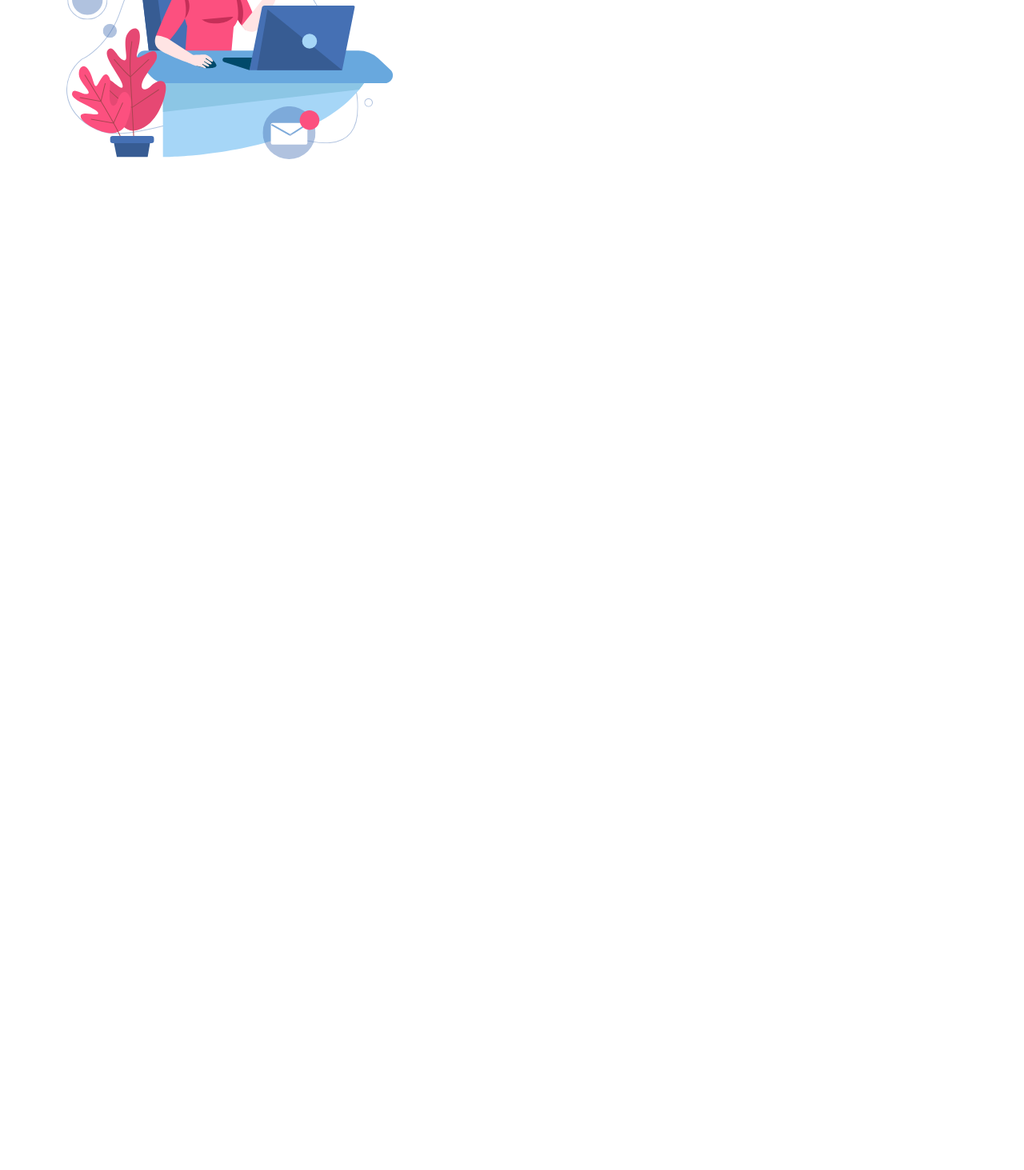
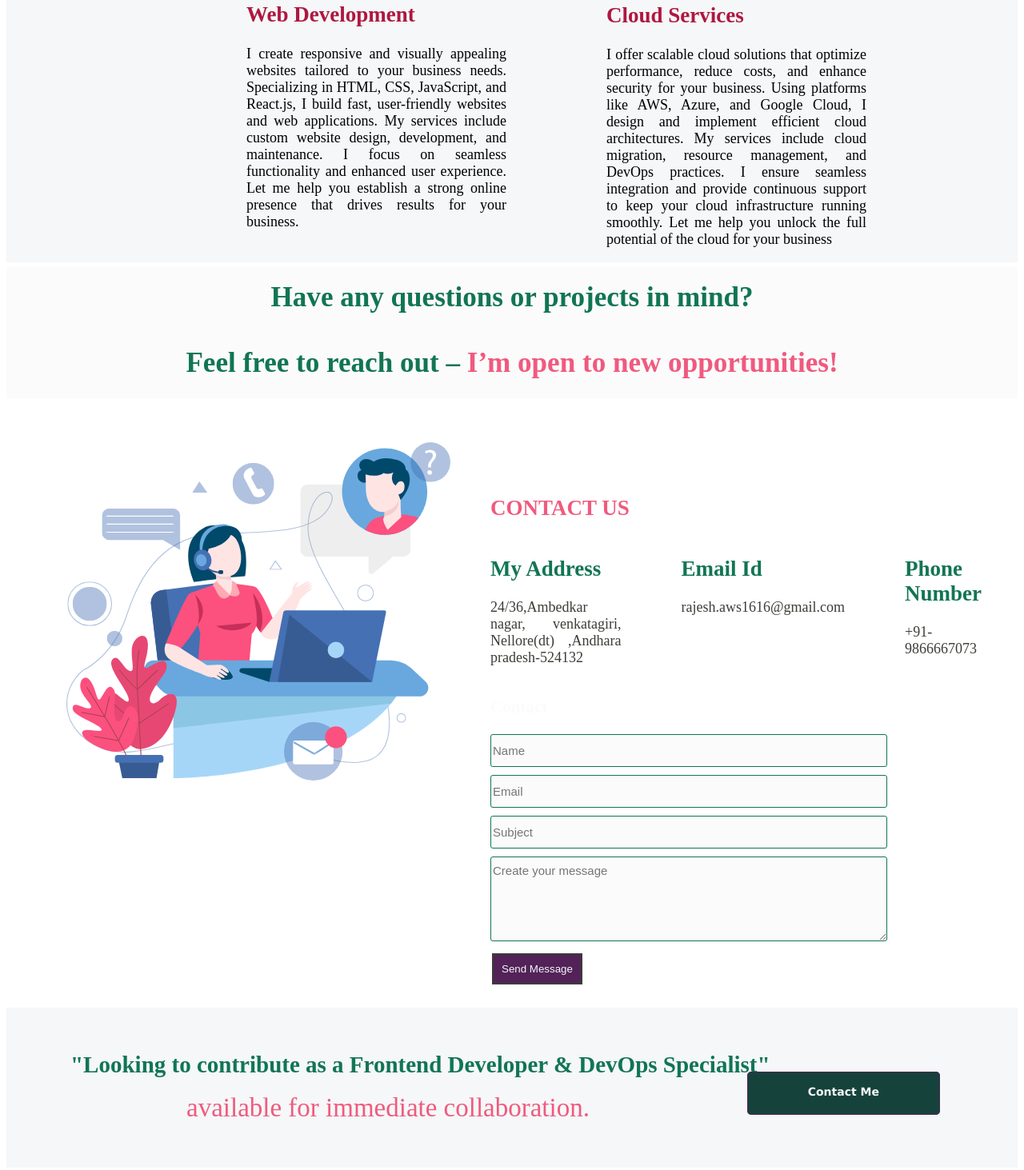
Before and after one commit to rajeshkalavapalli/portfolio, a plain HTML site: page index.html in a window 1280 px wide. Shown: the part 1796-3259 px from the top of the page at 80% size. Before the commit the page ends 2007 px from the top, so only its background shows below. Drawn offline with Linux system fonts and the light colour scheme.

Commit message:
my portfolio new

```diff
--- a/index.html
+++ b/index.html
@@ -77,7 +77,7 @@
 
                 <div id="skillsSection" class="content-section hidden">
                     <h1>SKILLS</h1>
-                    <p>I am a skilled <b>Full-Stack Web Developer</b> with expertise in Frontend Development using <b>HTML5, CSS3, JavaScript, and React.js</b>, creating responsive and accessible user interfaces. On the backend, I build scalable solutions with <b>Node.js and RESTful APIs, along with database management and authentication</b>. With experience in <b>DevOps & Cloud technologies like AWS, Docker, and Kubernetes</b>, I streamline deployments using <b>CI/CD</b> pipelines and Infrastructure as Code. Additionally, I automate server management through shell scripting for optimized performance. Let’s bring your digital vision to life with seamless, <b>high-performing web solutions</b>!</p>
+                    <p>I am a skilled <b>Full-Stack Web Developer</b> with expertise in Frontend Development using <b>HTML5, CSS3, JavaScript, and React.js</b>, creating responsive and accessible user interfaces. With experience in <b>DevOps & Cloud technologies like AWS, Docker, and Kubernetes</b>, I streamline deployments using <b>CI/CD</b> pipelines and Infrastructure as Code. Additionally, I automate server management through shell scripting for optimized performance. Let’s bring your digital vision to life with seamless, <b>high-performing web solutions</b>!</p>
 
                     <div class="progress-bar-container">
                         <div class="progress-bar-wrap">
@@ -147,7 +147,37 @@
         </div>
     </div>
 </section>
+<section>
+    <div class="tag">
+        <h2>Expert Solutions  </h2>
+        <h2>I Deliver to My Clients for Real Results.....</h2>
+    </div>
+   </section>
 
+   <section>
+    <div class="service">
+        <div class="services1">
+            <div class="service-icon">
+                <img src="./assets/code.png" alt="" width="90px">
+            </div>
+            <div class="servie-text" >
+                <h1>Web Development</h1>
+                <p>I create responsive and visually appealing websites tailored to your business needs. Specializing in HTML, CSS, JavaScript, and React.js, I build fast, user-friendly websites and web applications. My services include custom website design, development, and maintenance. I focus on seamless functionality and enhanced user experience. Let me help you establish a strong online presence that drives results for your business.</p>
+            </div>
+
+        </div>
+        <div class="services1">
+            <div class="service-icon">
+                <img src="./assets/kisspng-cloud-computing-cloud-storage-download-icon-cloud-service-icon-vector-5a78802d9a13c1.6399091015178465736311.png" alt="" width="115px">
+            </div>
+            <div class="servie-text" >
+                <h1>Cloud Services</h1>
+                <p>I offer scalable cloud solutions that optimize performance, reduce costs, and enhance security for your business. Using platforms like AWS, Azure, and Google Cloud, I design and implement efficient cloud architectures. My services include cloud migration, resource management, and DevOps practices. I ensure seamless integration and provide continuous support to keep your cloud infrastructure running smoothly. Let me help you unlock the full potential of the cloud for your business</p>
+            </div>
+
+        </div>
+    </div>
+</section>
    <section>
     <section>
         <div class="opentowork">
@@ -165,27 +195,65 @@
     <div class="contact-container">
         <div class="contact-wrap">
             <div >
-                <img src="./assets/contact_us1.svg" alt="contact">
+                <img src="./assets/contact_us1.svg" alt="contact" width="480px">
             </div>
             <div class="contact-info">
                 <div>
                     <h1>CONTACT US</h1>
                 </div>
                <div class="address">
-                <div>
+                <div class="full-adress">
                     <H1>My Address</H1>
+                    <p>24/36,Ambedkar nagar, venkatagiri, Nellore(dt) ,Andhara pradesh-524132 </p>
+
                 </div>
-                <div>
+                <div class="full-adress">
                     <H1>Email Id</H1>
+                    <p>rajesh.aws1616@gmail.com</p>
                 </div>
-                <div>
+                <div class="full-adress">
                     <H1>Phone Number</H1>
+                    <p>+91-9866667073</p>
                 </div>
+               </div>
+               <div>
+                <form action="/submit" method="post">
+                  <h3>Contact</h3>
+                  <div class="form-group">
+                    <input type="text" class="submit-form" name="name" id="name" placeholder="Name" required>
+                  </div>
+                  <div class="form-group">
+                    <input type="email" class="submit-form" name="email" id="email" placeholder="Email" required>
+                  </div>
+                  <div class="form-group">
+                    <input type="text" class="submit-form" name="subject" id="subject" placeholder="Subject" required>
+                  </div>
+                  <div class="form-group">
+                    <textarea name="message" id="message" class="submit-form" cols="30" rows="4" placeholder="Create your message" required></textarea>
+                  </div>
+                  <div>
+                    <input type="submit" value="Send Message" class="button-primary">
+                    <div class="submitting"></div>
+                  </div>
+                </form>
+              </div>
+
                </div>
             </div>
         </div>
     </div>
 
+   </section>
+   <section>
+        <div class="work">
+           <div>
+                <h1>"Looking to contribute as a Frontend Developer & DevOps Specialist"</h1>
+                 <p>available for immediate collaboration.</p>
+           </div>
+           <div class="work1">
+                <h2>Contact Me</h2>
+           </div>
+        </div>
    </section>
 
     <script src="https://kit.fontawesome.com/6d74ef5722.js"
--- a/style/index.css
+++ b/style/index.css
@@ -7,8 +7,6 @@
    padding-left: 240px;
    padding-bottom: 22px;
    color: #FFFF;
-
-
 
 }
 
@@ -238,7 +236,7 @@ button{
     font-size: 30px;
     text-align: center;
     line-height: 0.5;
-    background-color: #EEEEEE;
+    background-color: #FBFBFB;
     height: 165px;
 
 
@@ -346,10 +344,10 @@ button{
 
 .contact-wrap{
     display: flex;
-    color: #FEFEFE;
+    color: #FBFBFB;
 }
 .contact-container{
-    color: #FEFEFE;
+    color: #FBFBFB;
     margin-top: 55px;
     margin-left: 75px;
 
@@ -363,14 +361,144 @@ button{
 
 .address {
     display: flex;
-    gap: 95px;
+    gap: 75px;
+    text-align: justify;
+
 }
 
 .contact-info{
     margin-left: 50px;
     margin-top: 45px;
+    margin-right: 45px;
+    font-size: 18px;
+    text-align: justify;
 }
 
 .address h1{
     color: #117554;
 }
+
+.full-adress p {
+color: #3C3D37;
+text-align: justify;
+}
+
+.form-group .submit-form{
+    border: 1px solid #117554;
+    margin-top: 5px;
+}
+
+.submit-form{
+    height: 35px;
+    background: #FBFBFB;
+    color: #3C3D37;
+    font-size: 15px;
+    border-radius: 3px;
+    box-shadow: none;
+    padding-left: 35px;
+}
+
+.submit-form {
+    display: block;
+    width: 490px;
+    padding: 2px 2px;
+   font-weight: 400;
+   line-height: 2;
+   appearance: none;
+   margin-bottom: 10px;
+   font-family: Arial, Helvetica, sans-serif;
+}
+
+ #message{
+    height: 100px;
+}
+
+.button-primary{
+    padding: 10px 10px;
+    margin: 5px 2px;
+    background: #522258;
+    color: #F5F7F8;
+    border: 2px solid #3C3D37;
+    cursor: pointer;
+}
+
+.work{
+    background: #F5F7F8;
+    height: 200px;
+
+}
+
+.work h1{
+    padding-top: 55px;
+    margin-left: 80px;
+    font-size: 29px;
+    color: #117554;
+
+
+}
+.work p{
+    margin-left: 130px;
+    font-size: 33px;
+    padding-left: 95px;
+    line-height: 0.5;
+    margin-top: 5px;
+    color: #F05A7E;
+    display: inline-block;
+}
+
+.work1 {
+    text-align: end;
+    margin-right: 85px;
+    /* padding-top: 7px; */
+    position: relative;
+    top: -80px;
+    padding: 9px 12px;
+    cursor: pointer;
+
+
+
+}
+
+.work1 h2{
+    border: 1px solid #522258;
+    display: inline;
+    border-radius: 5px;
+    font-size: 14px;
+    padding: 20px 75px;
+    padding-top: 1rem;
+    color: #FBFBFB;
+    background-color: #16423C;
+    font-family: 'Lucida Sans', 'Lucida Sans Regular', 'Lucida Grande', 'Lucida Sans Unicode', Geneva, Verdana, sans-serif;
+}
+
+.services {
+    display: flex;
+    text-align: center;
+    background: #F5F7F8;
+    height: 50px;
+
+}
+.service{
+    display: flex;
+    gap: 125px;
+    padding: 0px 300px;
+    margin-top: 95px;
+    background: #F5F7F8;
+}
+.servie-text{
+    font-size: 18px;
+    text-align: justify;
+    width: 325px;
+    background: #F5F7F8;
+
+
+}
+.services1{
+    background-color: #F5F7F8;
+    margin-top: 35px;
+
+
+}
+.servie-text h1{
+    color: #AF1740;
+}
```
